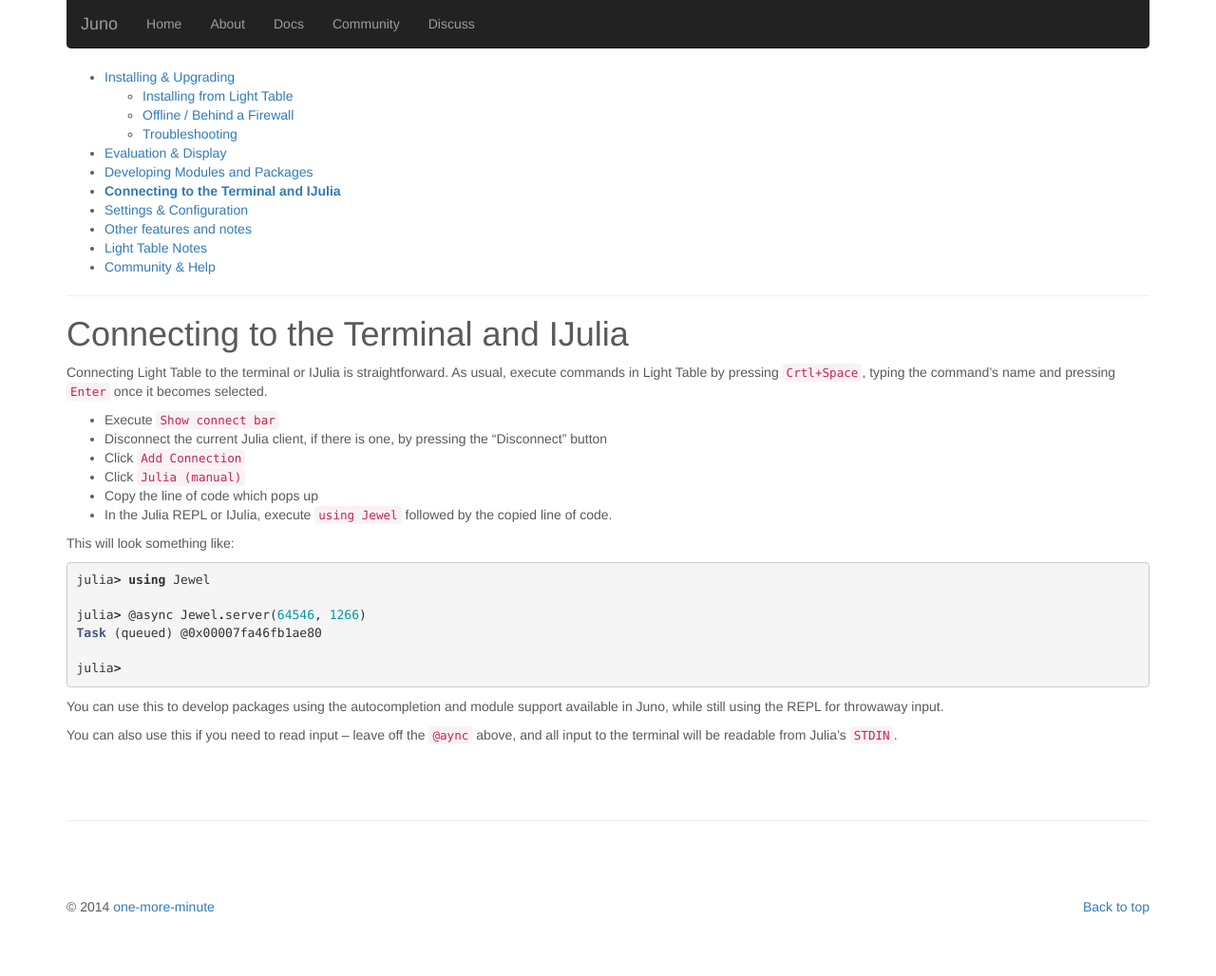
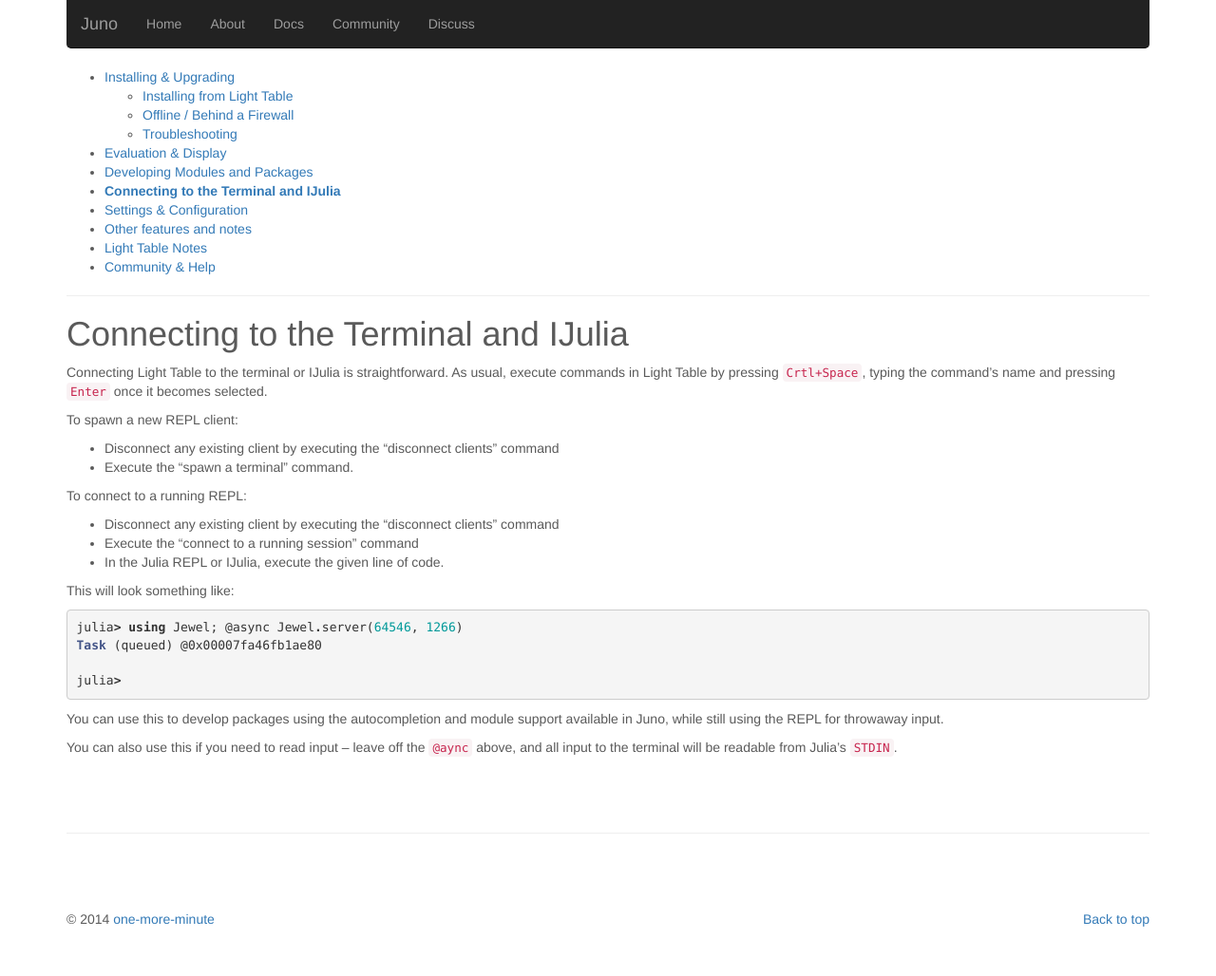
Before and after one commit to JunoLab/junolab.github.io, a Jekyll site: the page built from docs/terminal.md, in a window 1280 px wide. Shown: the whole page at 95% size. Built offline with Jekyll 4.4.1, drawn with Linux system fonts in a browser that asks for light colours; nearby versions of some CDN libraries.

Commit message:
update connection docs

```diff
--- a/docs/terminal.md
+++ b/docs/terminal.md
@@ -3,19 +3,21 @@
 ---
 Connecting Light Table to the terminal or IJulia is straightforward. As usual, execute commands in Light Table by pressing `Crtl+Space`, typing the command's name and pressing `Enter` once it becomes selected.
 
-* Execute `Show connect bar`
-* Disconnect the current Julia client, if there is one, by pressing the "Disconnect" button
-* Click `Add Connection`
-* Click `Julia (manual)`
-* Copy the line of code which pops up
-* In the Julia REPL or IJulia, execute `using Jewel` followed by the copied line of code.
+To spawn a new REPL client:
+
+* Disconnect any existing client by executing the "disconnect clients" command
+* Execute the "spawn a terminal" command.
+
+To connect to a running REPL:
+
+* Disconnect any existing client by executing the "disconnect clients" command
+* Execute the "connect to a running session" command
+* In the Julia REPL or IJulia, execute the given line of code.
 
 This will look something like:
 
 {% highlight julia %}
-julia> using Jewel
-
-julia> @async Jewel.server(64546, 1266)
+julia> using Jewel; @async Jewel.server(64546, 1266)
 Task (queued) @0x00007fa46fb1ae80
 
 julia>
```
